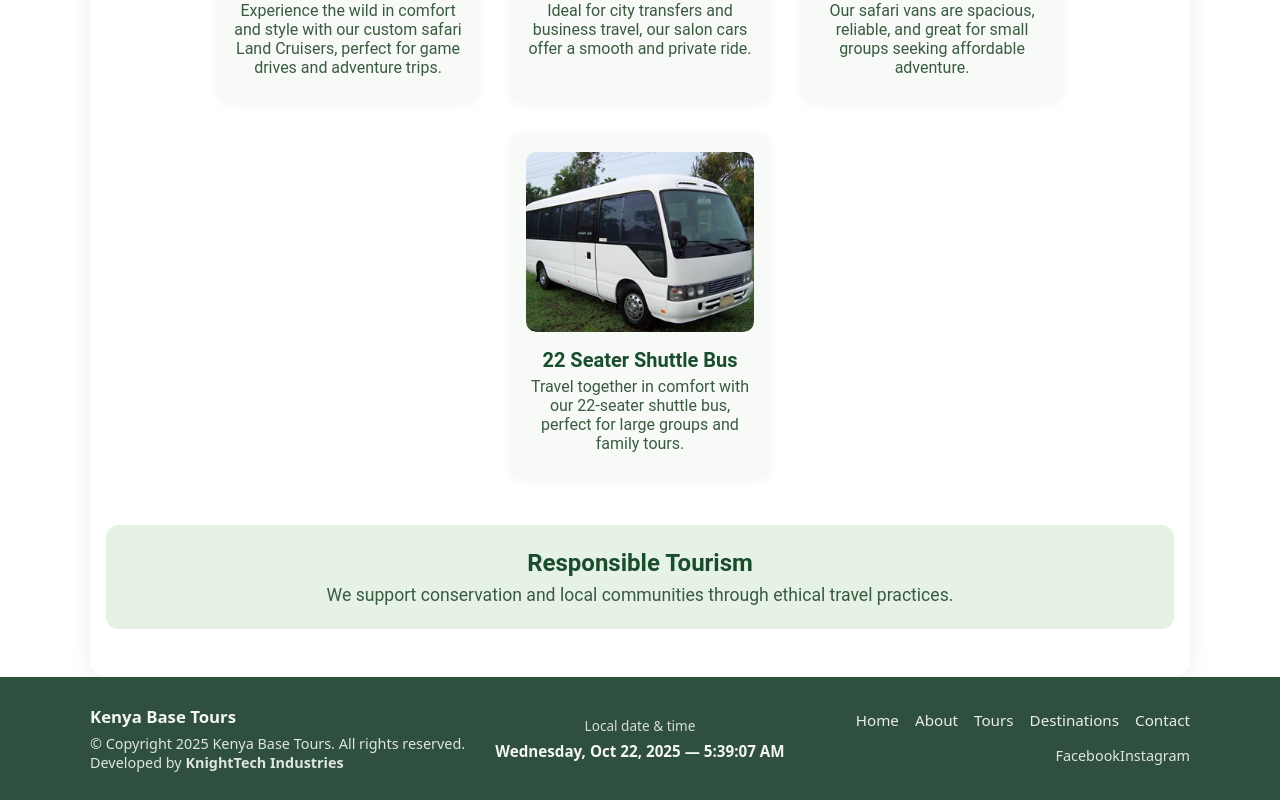
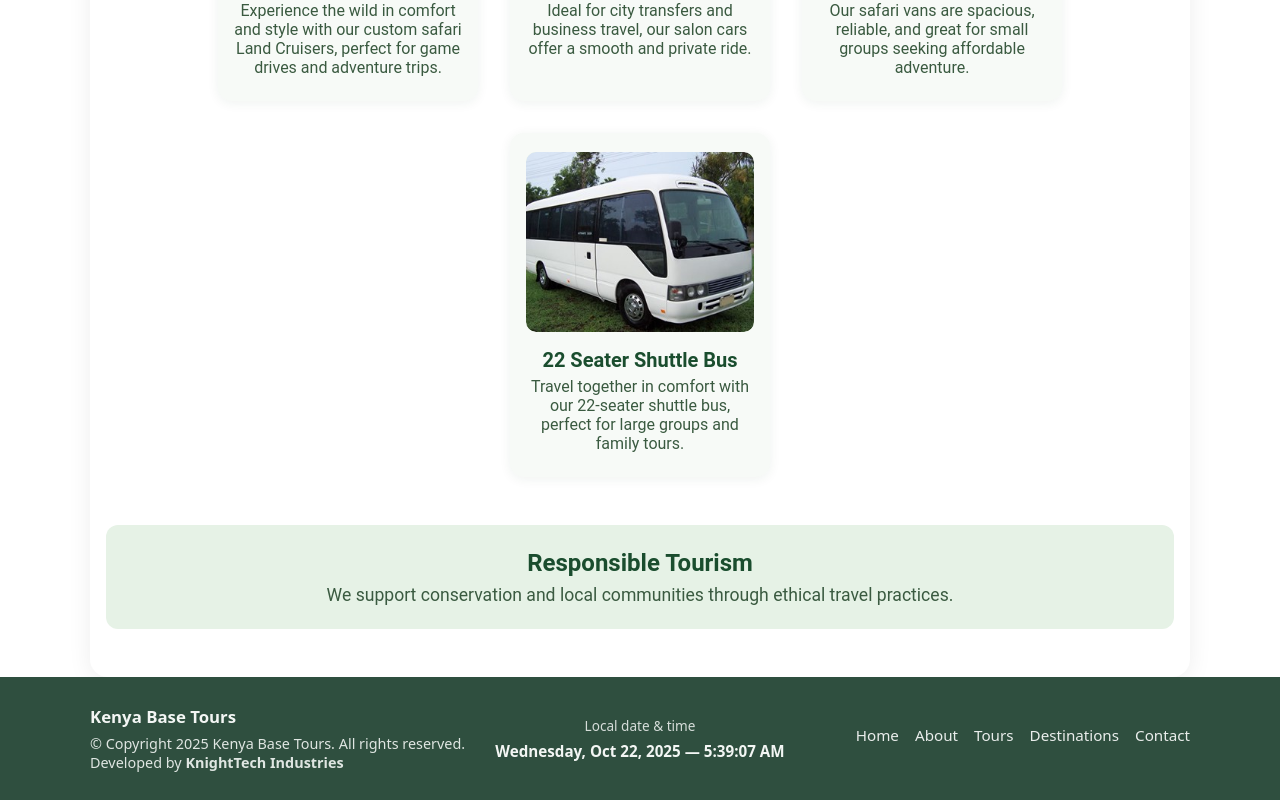
Before and after one commit to Muyundo/kenya-base-tours, a React (Create React App) app: page /transport-services in a window 1280 px wide. Shown: the part 520-1320 px from the top of the page. Built offline with nearby package versions, Linux system fonts and the light colour scheme.

Commit message:
remove the social media links from the footer

```diff
--- a/src/components/Footer.css
+++ b/src/components/Footer.css
@@ -61,24 +61,16 @@
   margin-bottom: 6px;
 }
 
-.footer-nav a,
-.socials a {
+.footer-nav a {
   color: rgba(243,246,244,0.95);
   text-decoration: none;
   font-size: 0.95rem;
   transition: color 0.18s ease;
 }
 
-.footer-nav a:hover,
-.socials a:hover {
+.footer-nav a:hover {
   color: #fff;
   text-decoration: underline;
-}
-
-/* socials (simple text links for now) */
-.socials a {
-  font-size: 0.9rem;
-  opacity: 0.95;
 }
 
 /* responsive */
--- a/src/components/Footer.js
+++ b/src/components/Footer.js
@@ -44,10 +44,6 @@ function Footer() {
             <a href="/destinations"> Destinations</a>
             <a href="/contact">Contact</a>
           </nav>
-          <div className="socials">
-            <a href="https://facebook.com/kenyabasetours" target="_blank" rel="noopener noreferrer" aria-label="Follow on Facebook">Facebook</a>
-            <a href="https://instagram.com/kenyabasetours" target="_blank" rel="noopener noreferrer" aria-label="Follow on Instagram">Instagram</a>
-          </div>
         </div>
       </div>
     </footer>
```
